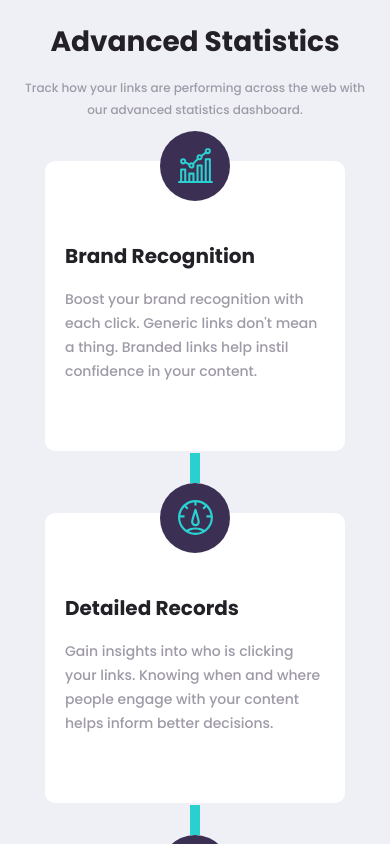
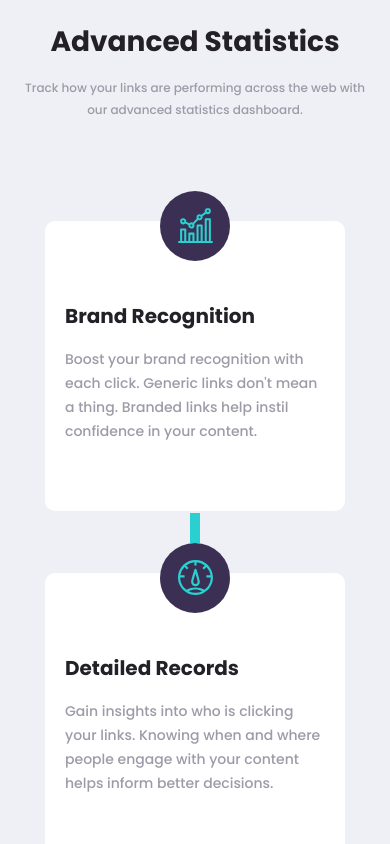
Before and after one commit to kivavlad/Shorter-links, a React (Create React App) app: page / in a window 390 px wide. Shown: the part 940-1784 px from the top of the page. Built offline with nearby package versions, Linux system fonts and the light colour scheme.

Commit message:
working with frame motion

```diff
--- a/src/components/HomePage/Home.jsx
+++ b/src/components/HomePage/Home.jsx
@@ -50,6 +50,7 @@ const Home = () => {
             <motion.section
                 initial="hidden"
                 whileInView="visible"
+                viewport={{ once: true }}
                 className="up_section"
             >
                 <div className="container">
@@ -79,7 +80,7 @@ const Home = () => {
             <motion.section
                 initial="hidden"
                 whileInView="visible"
-                viewport={{ amount: 0.2 }}
+                viewport={{ amount: 0.2, once: true }}
                 className="statistics"
             >
                    <div className="container">
@@ -92,7 +93,7 @@ const Home = () => {
                             <motion.div
                                 initial="hidden"
                                 whileInView="visible"
-                                viewport={{ amount: 0.5 }}
+                                viewport={{ amount: 0.3, once: true }}
                                 className="statistics_cards"
                             >
 
@@ -130,7 +131,7 @@ const Home = () => {
             <motion.section
                 initial="hidden"
                 whileInView="visible"
-                viewport={{ amount: 0.2 }}
+                viewport={{ amount: 0.2, once: true }}
                 className="down_section"
                 style={{overflow: 'hidden'}}
             >
--- a/src/components/HomePage/home.css
+++ b/src/components/HomePage/home.css
@@ -321,6 +321,7 @@
         flex-direction: column;
         align-items: center;
         gap: 12px;
+        margin-top: 60px;
     }
 
     .statistics_card_line {
```
